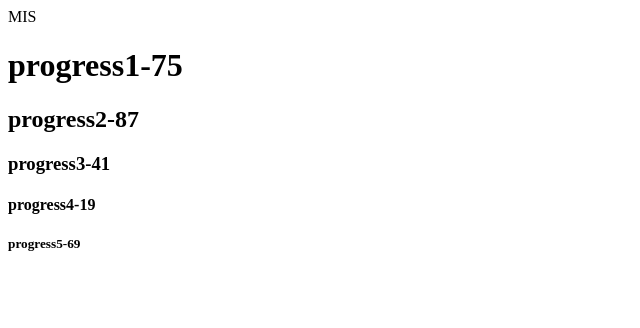
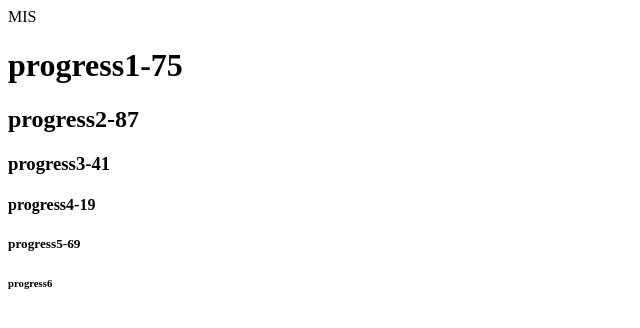
Before and after one commit to domingo410524/MIS_HW6, a plain HTML site: page index.html in a window 1280 px wide. Shown: the full height of the page, 0-640 px from the left. Drawn offline with Linux system fonts and the light colour scheme.

Commit message:
ling progress6 h6

```diff
--- a/index.html
+++ b/index.html
@@ -4,3 +4,4 @@
 <h3> progress3-41</h3>
 <h4> progress4-19</h4>
 <h5> progress5-69</h5>
+<h6> progress6</h6>
```
